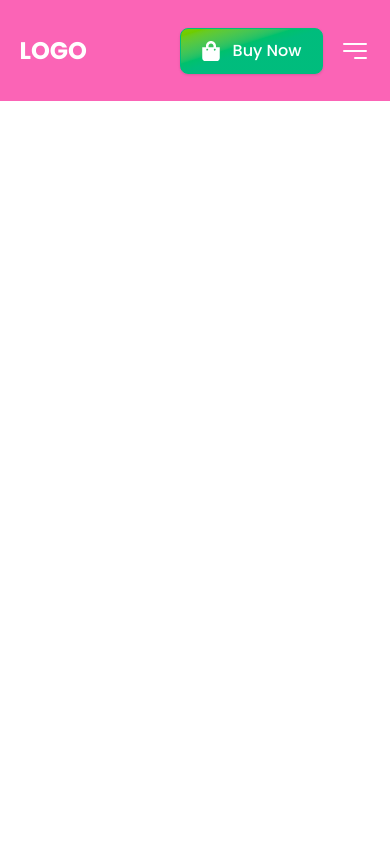
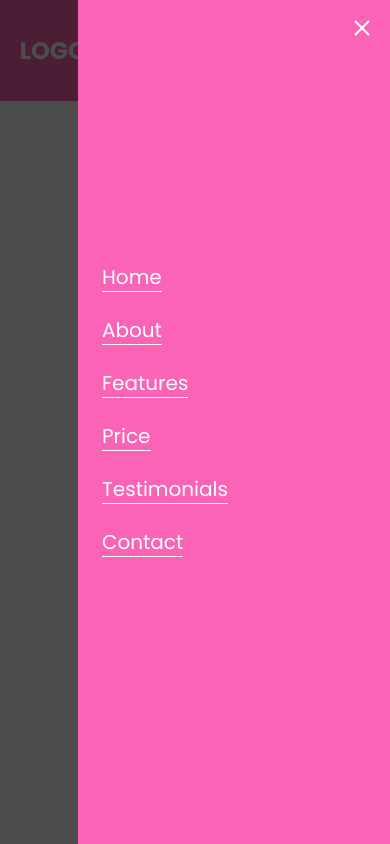
Before and after one commit to gabriellamsa/nextjs-product-landing, a Next.js app: page / in a window 390 px wide. Both pictures are taken after a click on the icon 354 px from the left and 50 px from the top of the page. Built offline with nearby package versions, Linux system fonts and the light colour scheme.

Commit message:
feat: add mobile navigation with open/close functionality

```diff
--- a/src/app/components/navbar/MobileNav.tsx
+++ b/src/app/components/navbar/MobileNav.tsx
@@ -1,3 +1,45 @@
-export const MobileNav = () => {
-  return <div>MobileNav</div>;
+import { navLinks } from "@/app/constant/constant";
+import Link from "next/link";
+import { CgClose } from "react-icons/cg";
+
+type Props = {
+  showNav: boolean;
+  closeNav: () => void;
 };
+
+export const MobileNav = ({ closeNav, showNav }: Props) => {
+  const navOpen = showNav
+    ? "translate-x-0 opacity-100 pointer-events-auto"
+    : "translate-x-[100%] opacity-0 pointer-events-none";
+
+  return (
+    <div
+      className={`fixed inset-0 z-[1050] transition-opacity duration-500 ${
+        showNav ? "opacity-100" : "opacity-0 pointer-events-none"
+      }`}
+    >
+      <div
+        className={`fixed inset-0 bg-black transition-opacity duration-500 ${
+          showNav ? "opacity-70" : "opacity-0"
+        }`}
+        onClick={closeNav}
+      ></div>
+      <div
+        className={`fixed top-0 right-0 h-full w-[80%] sm:w-[60%] bg-pink-400 transform transition-transform duration-500 ${navOpen} flex flex-col justify-center space-y-6 px-6`}
+      >
+        {navLinks.map((link) => (
+          <Link href={link.url} key={link.id}>
+            <p className="text-white w-fit text-xl border-b-[1.5px] border-white sm:text-[30px]">
+              {link.label}
+            </p>
+          </Link>
+        ))}
+
+        <CgClose
+          onClick={closeNav}
+          className="absolute top-4 right-4 sm:w-8 sm:h-8 w-6 h-6 text-white cursor-pointer"
+        />
+      </div>
+    </div>
+  );
+};
--- a/src/app/components/navbar/Navbar.tsx
+++ b/src/app/components/navbar/Navbar.tsx
@@ -3,7 +3,11 @@ import Link from "next/link";
 import { FaShoppingBag } from "react-icons/fa";
 import { HiBars3BottomRight } from "react-icons/hi2";
 
-export const Navbar = () => {
+type Props = {
+  openNav: () => void;
+};
+
+export const Navbar = ({ openNav }: Props) => {
   return (
     <div className="transition-all duration-200 h-[12vh] z-[100] fixed w-full bg-pink-400">
       <div className="flex items-center h-full sm:w-[80%] w-[90%] mx-auto relative">
@@ -35,7 +39,10 @@ export const Navbar = () => {
             <span className="relative">Buy Now</span>
           </a>
 
-          <HiBars3BottomRight className="w-8 h-8 cursor-pointer text-white lg:hidden" />
+          <HiBars3BottomRight
+            onClick={openNav}
+            className="w-8 h-8 cursor-pointer text-white lg:hidden"
+          />
         </div>
       </div>
     </div>
--- a/src/app/components/navbar/ResponsiveNav.tsx
+++ b/src/app/components/navbar/ResponsiveNav.tsx
@@ -1,11 +1,18 @@
+"use client";
+import { useState } from "react";
 import { MobileNav } from "./MobileNav";
 import { Navbar } from "./Navbar";
 
 export const ResponsiveNav = () => {
+  const [showNav, setShowNav] = useState(false);
+
+  const handleNavOpen = () => setShowNav(true);
+  const handleNavClose = () => setShowNav(false);
+
   return (
     <div>
-      <Navbar />
-      <MobileNav />
+      <Navbar openNav={handleNavOpen} />
+      <MobileNav showNav={showNav} closeNav={handleNavClose} />
     </div>
   );
 };
```
